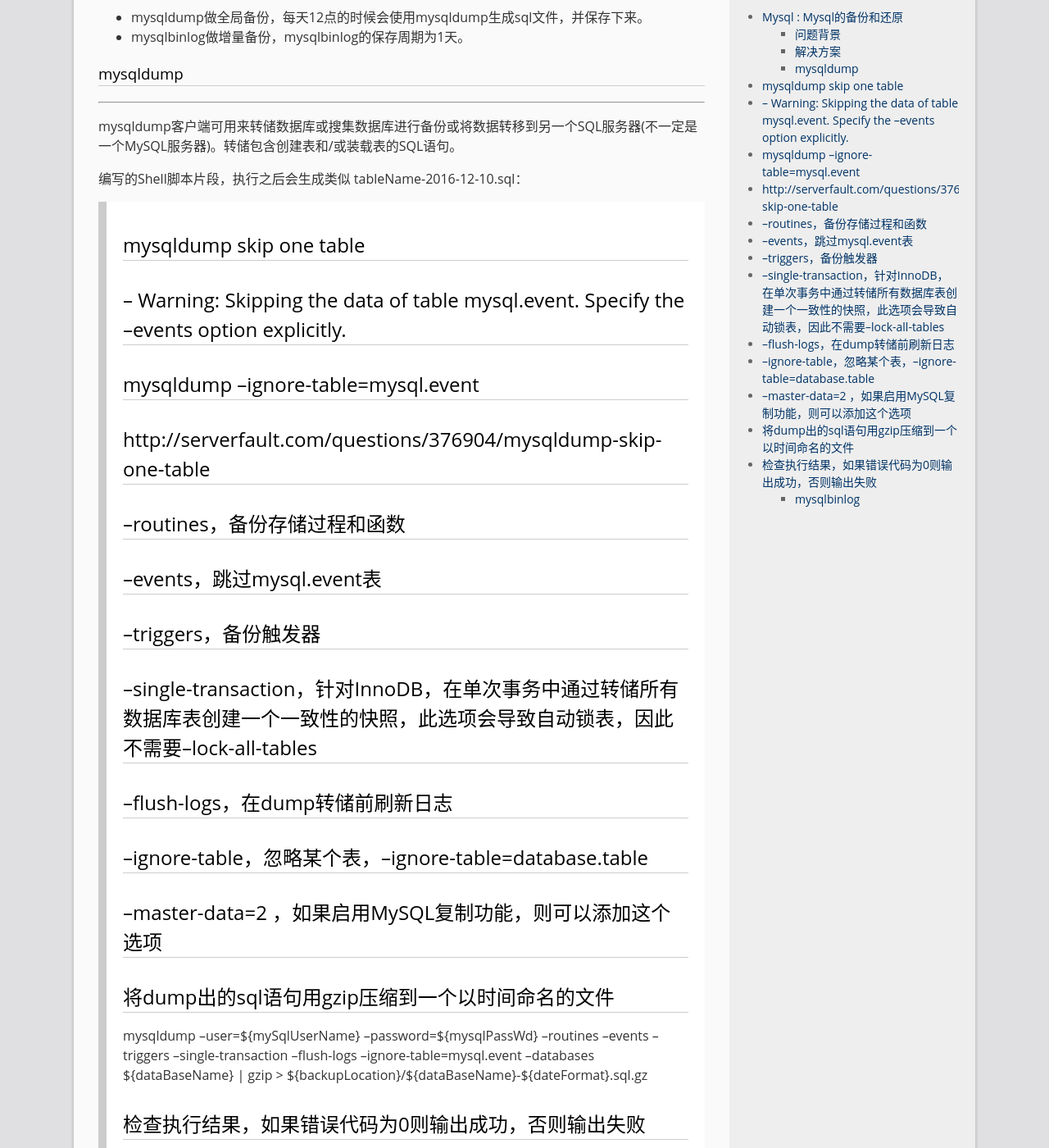
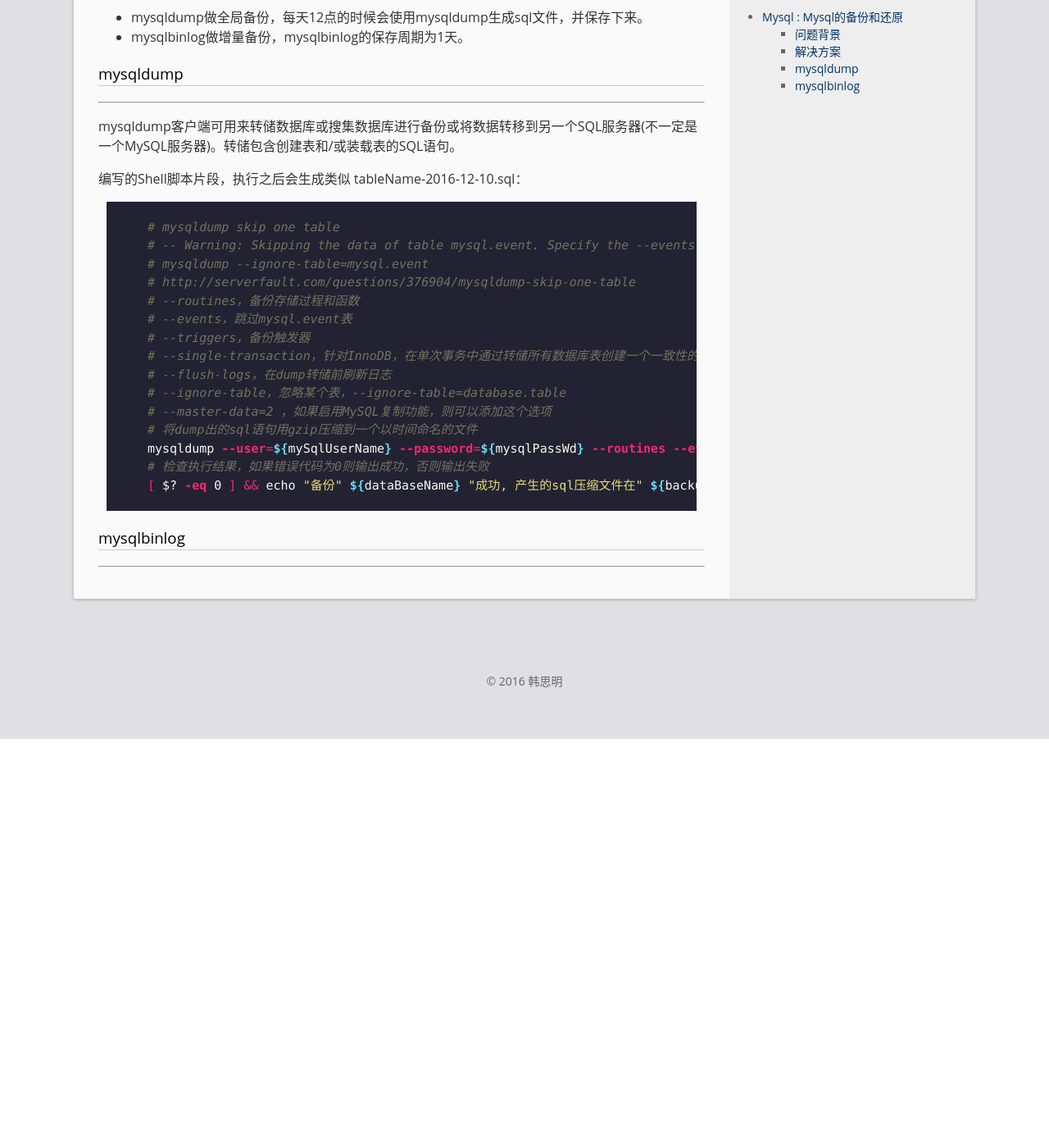
Before and after one commit to hansiming/Blog, a Jekyll site: the page built from _posts/2016-12-09-mysql备份和还原.md, in a window 1280 px wide and 1400 px high, scrolled down 620 px. Shown: the whole window at 82% size. Built offline with Jekyll 4.4.1, drawn with Linux system fonts in a browser that asks for light colours; after the commit the page ends 1521 px from its top, so only the background shows below that; some of the changed text lies outside the part shown.

Commit message:
update mysql

```diff
--- a/_posts/2016-12-09-mysql备份和还原.md
+++ b/_posts/2016-12-09-mysql备份和还原.md
@@ -28,21 +28,23 @@ mysqldump客户端可用来转储数据库或搜集数据库进行备份或将
 
 编写的Shell脚本片段，执行之后会生成类似 tableName-2016-12-10.sql：
 
-> # mysqldump skip one table
-> # -- Warning: Skipping the data of table mysql.event. Specify the --events option explicitly.
-> # mysqldump --ignore-table=mysql.event
-> # http://serverfault.com/questions/376904/mysqldump-skip-one-table
-> # --routines，备份存储过程和函数
-> # --events，跳过mysql.event表
-> # --triggers，备份触发器
-> # --single-transaction，针对InnoDB，在单次事务中通过转储所有数据库表创建一个一致性的快照，此选项会导致自动锁表，因此不需要--lock-all-tables
-> # --flush-logs，在dump转储前刷新日志
-> # --ignore-table，忽略某个表，--ignore-table=database.table
-> # --master-data=2 ，如果启用MySQL复制功能，则可以添加这个选项
-> # 将dump出的sql语句用gzip压缩到一个以时间命名的文件
-> mysqldump --user=${mySqlUserName} --password=${mysqlPassWd} --routines --events --triggers --single-transaction --flush-logs --ignore-table=mysql.event --databases ${dataBaseName} | gzip > ${backupLocation}/${dataBaseName}-${dateFormat}.sql.gz
-> # 检查执行结果，如果错误代码为0则输出成功，否则输出失败
-> [ $? -eq 0 ] && echo "备份" ${dataBaseName} "成功, 产生的sql压缩文件在" ${backupLocation}/${dataBaseName}-${dateFormat}.sql.gz || echo "备份失败"
+{% highlight shell %}
+# mysqldump skip one table
+# -- Warning: Skipping the data of table mysql.event. Specify the --events option explicitly.
+# mysqldump --ignore-table=mysql.event
+# http://serverfault.com/questions/376904/mysqldump-skip-one-table
+# --routines，备份存储过程和函数
+# --events，跳过mysql.event表
+# --triggers，备份触发器
+# --single-transaction，针对InnoDB，在单次事务中通过转储所有数据库表创建一个一致性的快照，此选项会导致自动锁表，因此不需要--lock-all-tables
+# --flush-logs，在dump转储前刷新日志
+# --ignore-table，忽略某个表，--ignore-table=database.table
+# --master-data=2 ，如果启用MySQL复制功能，则可以添加这个选项
+# 将dump出的sql语句用gzip压缩到一个以时间命名的文件
+mysqldump --user=${mySqlUserName} --password=${mysqlPassWd} --routines --events --triggers --single-transaction --flush-logs --ignore-table=mysql.event --databases ${dataBaseName} | gzip > ${backupLocation}/${dataBaseName}-${dateFormat}.sql.gz
+# 检查执行结果，如果错误代码为0则输出成功，否则输出失败
+[ $? -eq 0 ] && echo "备份" ${dataBaseName} "成功, 产生的sql压缩文件在" ${backupLocation}/${dataBaseName}-${dateFormat}.sql.gz || echo "备份失败"
+{% endhighlight %}
 
 ### mysqlbinlog
 ----
```
